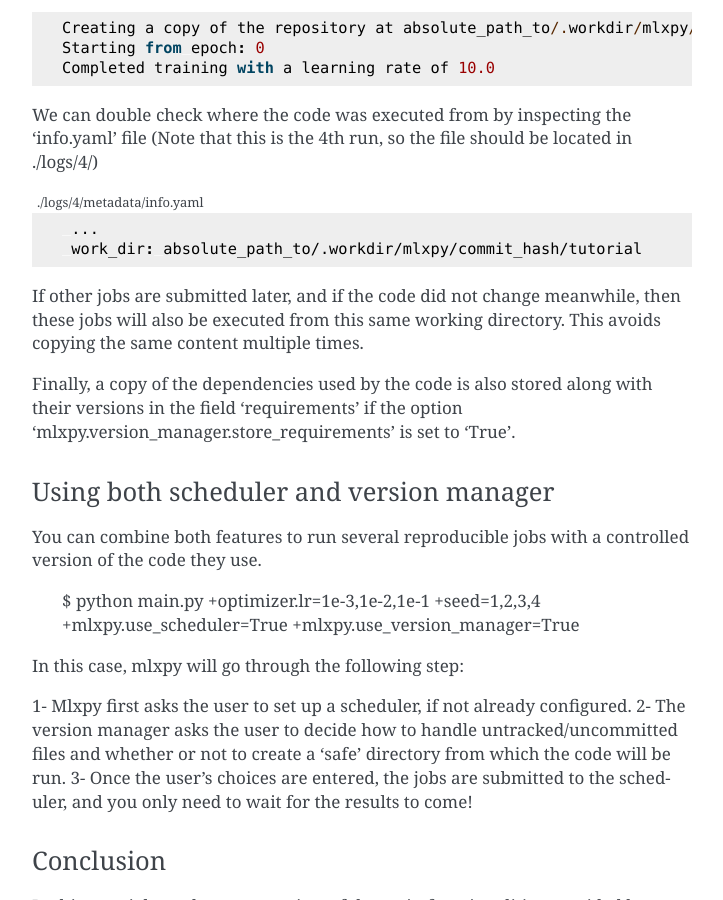
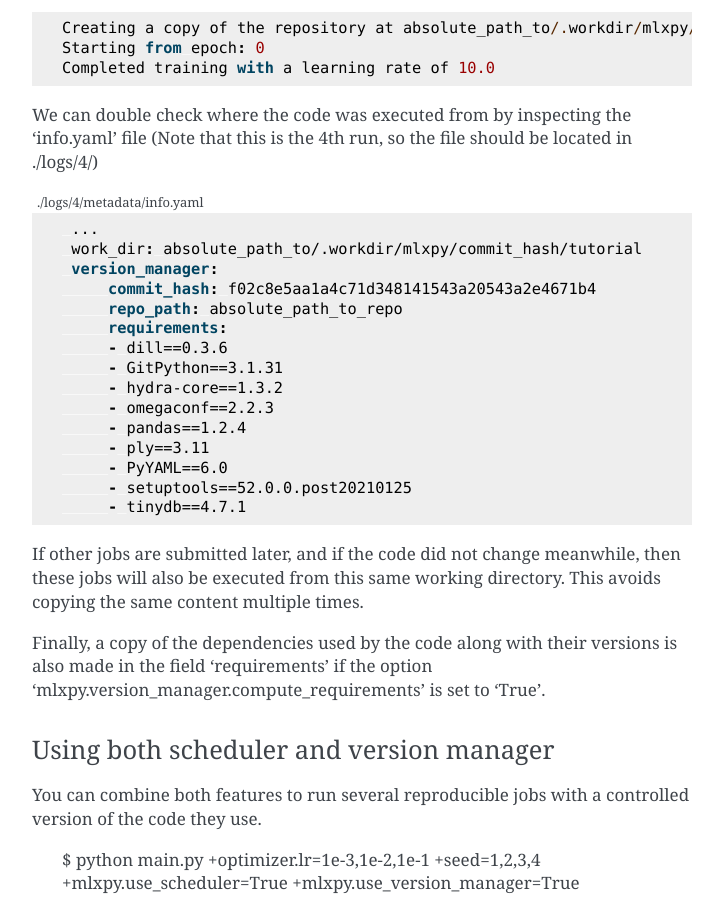
Before and after one commit to inria-thoth/mlxp, a Sphinx documentation site: the page built from docs/tutorial.rst, in a window 1280 px wide and 900 px high, scrolled down 23278 px. Shown: the whole window, without its empty margins (388-1111 px from the left). Built offline with Sphinx 7.4.7, drawn with Linux system fonts in a browser that asks for light colours; some of the changed text lies outside the part shown.

Commit message:
mlxpy: Automatically committing all changes

```diff
--- a/docs/getting_started.rst
+++ b/docs/getting_started.rst
@@ -134,7 +134,7 @@ By default, 'mlxpy.yaml' contains the following:
    version_manager:
      name: GitVM
      parent_target_work_dir: ./.workdir
-     store_requirements: false
+     compute_requirements: false
    use_version_manager: false
    use_scheduler: false
    use_logger: true
--- a/docs/tutorial.rst
+++ b/docs/tutorial.rst
@@ -474,7 +474,7 @@ The 'metadata' directory contains three yaml files: 'config', 'info', and 'mlxpy
     version_manager:
       name: GitVM
       parent_target_work_dir: ./.workdir
-      store_requirements: false
+      compute_requirements: false
     use_logger: true
     use_scheduler: false
     use_version_manager: false
@@ -1091,11 +1091,23 @@ We can double check where the code was executed from by inspecting the 'info.yam
 
     ...
     work_dir: absolute_path_to/.workdir/mlxpy/commit_hash/tutorial
-
+    version_manager:
+        commit_hash: f02c8e5aa1a4c71d348141543a20543a2e4671b4
+        repo_path: absolute_path_to_repo
+        requirements:
+        - dill==0.3.6
+        - GitPython==3.1.31
+        - hydra-core==1.3.2
+        - omegaconf==2.2.3
+        - pandas==1.2.4
+        - ply==3.11
+        - PyYAML==6.0
+        - setuptools==52.0.0.post20210125
+        - tinydb==4.7.1
 
 If other jobs are submitted later, and if the code did not change meanwhile, then these jobs will also be executed from this same working directory. This avoids copying the same content multiple times.
 
-Finally, a copy of the dependencies used by the code is also stored along with their versions in the field 'requirements' if the option 'mlxpy.version_manager.store_requirements' is set to 'True'.
+Finally, a copy of the dependencies used by the code along with their versions is also made in the field 'requirements' if the option 'mlxpy.version_manager.compute_requirements' is set to 'True'.
 
 
 Using both scheduler and version manager
```
Also changed, not shown: 4 other files.
